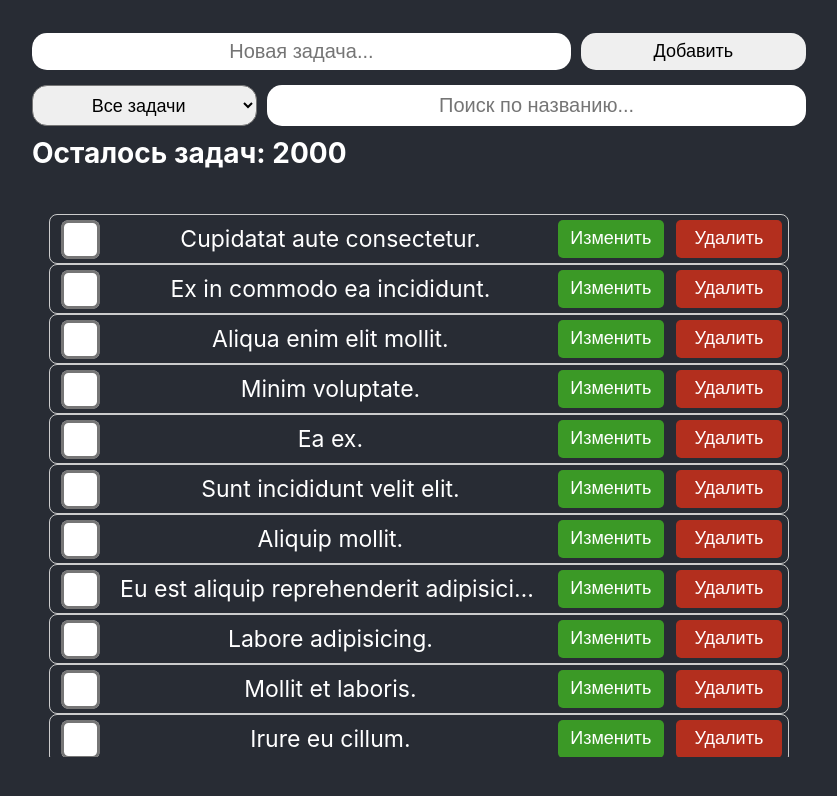
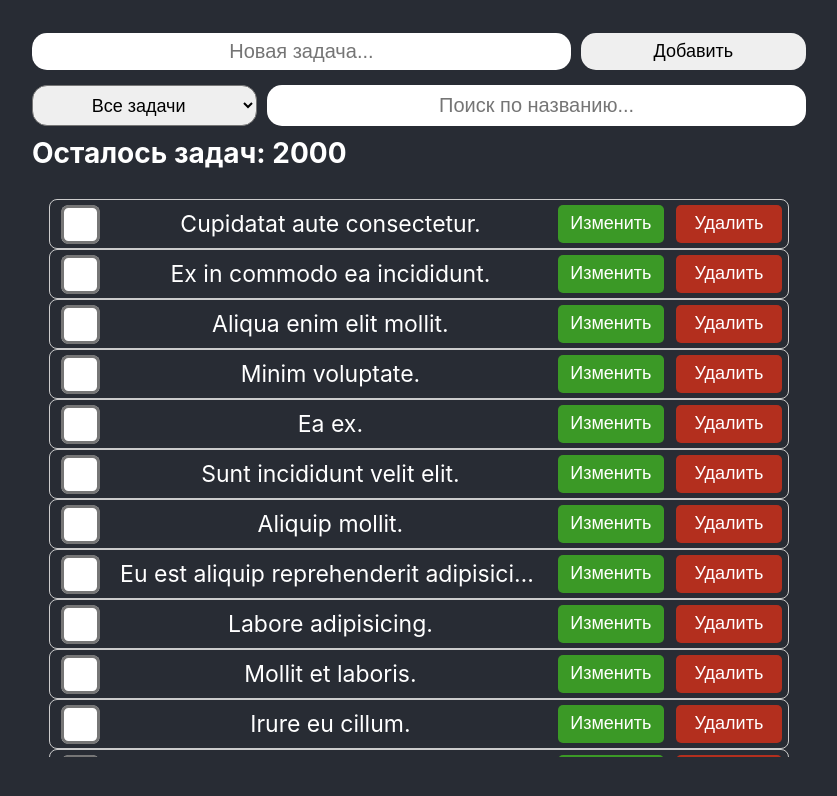
Before and after one commit to sayananbu/todolistreact, a React (Create React App) app: page / in a window 1280 px wide. Shown: the top 796 px of the page, without its empty margins (221-1058 px from the left). Built offline with nearby package versions, Linux system fonts and the light colour scheme.

Commit message:
Update todo.styles.ts

```diff
--- a/src/components/Todo/styles/todo.styles.ts
+++ b/src/components/Todo/styles/todo.styles.ts
@@ -13,7 +13,8 @@ export const STodoContainer = styled.div`
     height: 50px;
     border: 1px solid #ccc;
     border-radius: 8px;
-    margin: 15px auto 0 auto;
+    //margin: 15px 5px 0 5px;
+	margin: 0;
     box-sizing: border-box;
 	@media ${device.mobileL}{
 		height: 80px;
```
